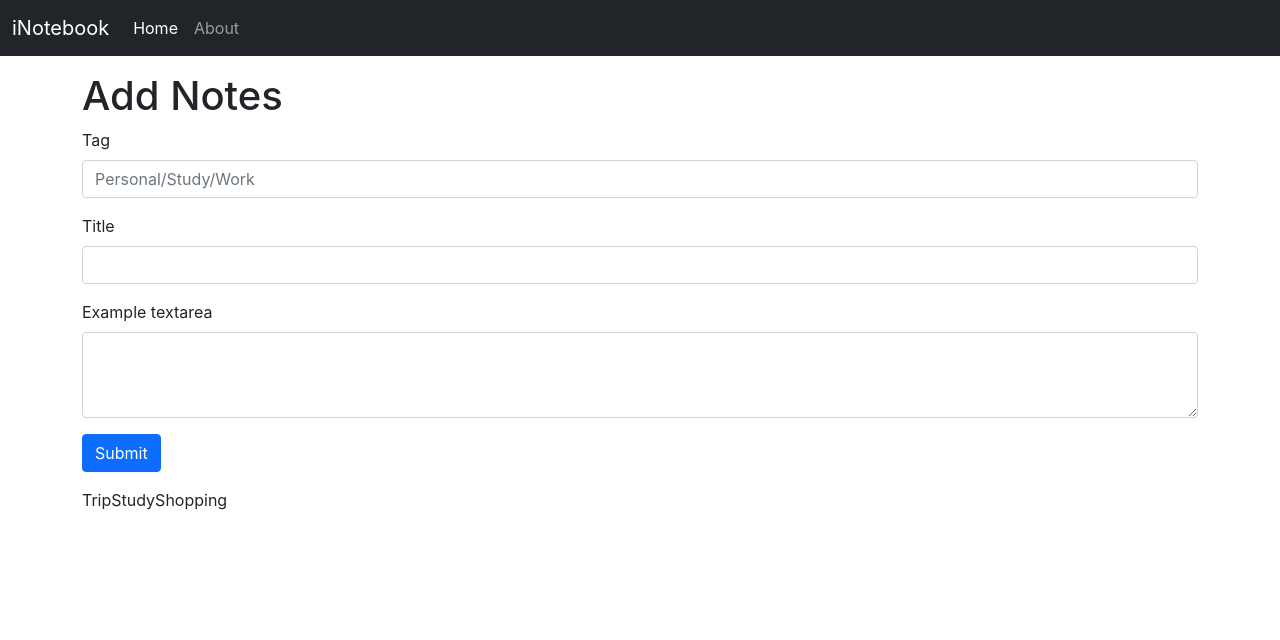
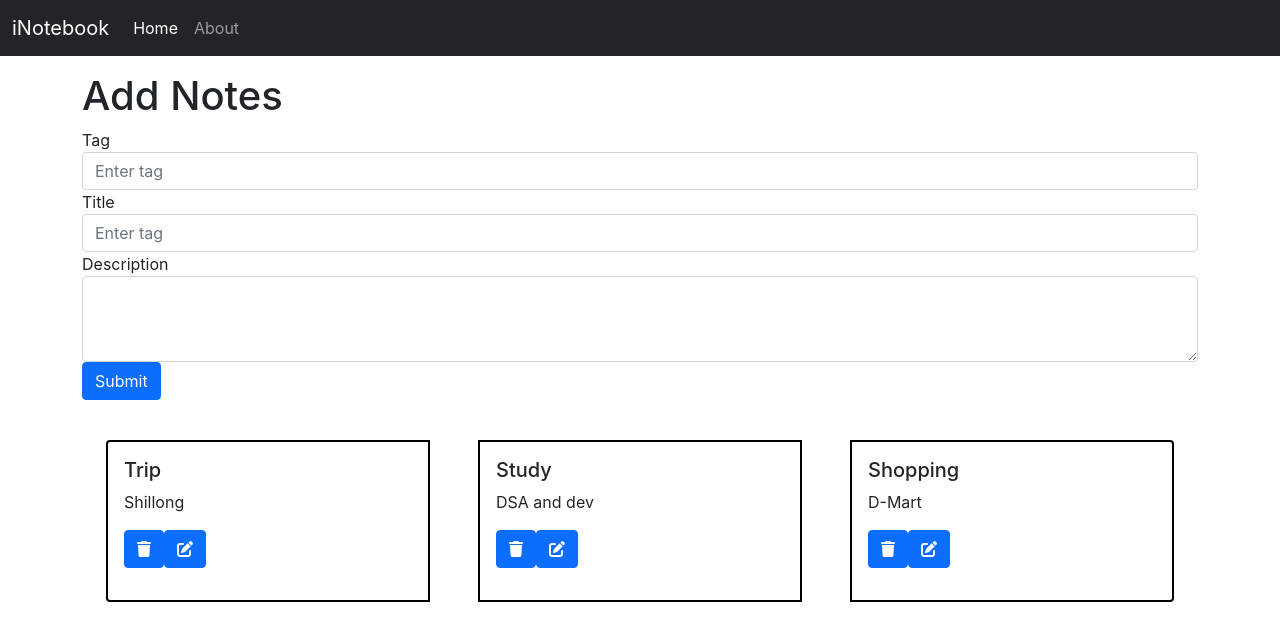
Before and after one commit to Devojoytip/iNotebook, a React (Create React App) app: page / in a window 1280 px wide. Shown: the top 640 px of the page. Built offline with nearby package versions, Linux system fonts and the light colour scheme.

Commit message:
Adding AddNote component to iNotebook

```diff
--- a/public/index.html
+++ b/public/index.html
@@ -29,5 +29,6 @@
   <script src="https://cdn.jsdelivr.net/npm/bootstrap@5.1.3/dist/js/bootstrap.min.js"
     integrity="sha384-QJHtvGhmr9XOIpI6YVutG+2QOK9T+ZnN4kzFN1RtK3zEFEIsxhlmWl5/YESvpZ13"
     crossorigin="anonymous"></script>
+    <script src="https://kit.fontawesome.com/93c96e821e.js" crossorigin="anonymous"></script>
   </body>
 </html>
--- /dev/null
+++ b/src/components/AddNote.js
@@ -0,0 +1,46 @@
+import React, { useContext } from 'react'
+import Button from 'react-bootstrap/Button';
+import Form from 'react-bootstrap/Form';
+
+import { useState } from "react";
+import NoteContext from '../context/Notes/NoteContext';
+
+const AddNote = () => {
+    const context = useContext(NoteContext);
+    const {addNote} = context;
+
+    const [note, setNote] = useState({ title: "", description: "", tag: "" })
+
+    const handleClick = (e) => {
+        e.preventDefault()
+        addNote(note.title,note.description,note.tag)
+    }
+
+    const onChange = (e) => {
+        setNote({ ...note, [e.target.name]: e.target.value })
+    }
+    return (
+        <div className='container my-3'>
+            <h1>Add Notes</h1>
+
+            <form>
+                <div className="form-group">
+                    <label htmlFor="title">Tag</label>
+                    <input type="text" id="tag" name='tag' className='form-control tag' aria-describedby="emailHelp" placeholder="Enter tag" onChange={onChange} />
+                </div>
+                <div className="form-group">
+                    <label htmlFor="title">Title</label>
+                    <input type="text" id="title" name='title' className='form-control' aria-describedby="emailHelp" placeholder="Enter tag" onChange={onChange} />
+                </div>
+                <div className="form-group">
+                    <label htmlFor="description">Description</label>
+                    <textarea className="form-control" name='description' id="description" rows="3"onChange={onChange} ></textarea>
+                </div>
+                <button type="submit" className="btn btn-primary" onClick={handleClick}>Submit</button>
+            </form>
+
+        </div>
+    )
+}
+
+export default AddNote
--- a/src/components/Home.js
+++ b/src/components/Home.js
@@ -1,45 +1,15 @@
-import React, { useContext } from 'react'
-import Button from 'react-bootstrap/Button';
-import Form from 'react-bootstrap/Form';
-import NoteContext from '../context/Notes/NoteContext';
+
+import Notes from './Notes';
+import AddNote from './AddNote';
 
 const Home = () => {
-  const context=useContext(NoteContext);
-  const {Notes,setNotes}=context;
+
   return (
     <>
 
-      <div className='container my-3'>
-      <h1>Add Notes</h1>
-      <Form>
-      <Form.Group className="mb-3" controlId="exampleForm.ControlInput1">
-        <Form.Label>Tag</Form.Label>
-        <Form.Control type="text" placeholder="Personal/Study/Work" />
-      </Form.Group>
+      <AddNote/>
 
-      <Form.Group className="mb-3" controlId="exampleForm.ControlInput1">
-        <Form.Label>Title</Form.Label>
-        <Form.Control type="text" placeholder="" />
-      </Form.Group>
-
-      <Form.Group className="mb-3" controlId="exampleForm.ControlTextarea1">
-        <Form.Label>Example textarea</Form.Label>
-        <Form.Control as="textarea" rows={3} />
-      </Form.Group>
-
-      <Button variant="primary" type="submit">
-        Submit
-      </Button>
-    </Form>
-      </div>
-
-      <div className="container my-3">
-        {
-          Notes.map((note)=>{
-            return note.title;
-          })
-        }
-      </div>
+      <Notes></Notes>
 
     </>
   )
--- /dev/null
+++ b/src/components/NoteItem.js
@@ -0,0 +1,28 @@
+import React from 'react'
+import Card from 'react-bootstrap/Card';
+import Button from 'react-bootstrap/Button';
+
+const NoteItem = (props) => {
+    const {note} = props;
+  return (
+    <Card style={{ width: '10rem', margin: "1.5rem", border:'2px solid black' }}>
+      <Card.Body>
+        <Card.Title>{note.title}</Card.Title>
+        <Card.Text>
+          {note.description}
+        </Card.Text>
+        <div className="my-3">
+
+        <Button variant="primary">
+        <i className="fa-sharp fa-solid fa-trash"></i>
+        </Button>
+        <Button variant="primary">
+        <i className="fa-solid fa-pen-to-square"></i>
+        </Button>
+        </div>
+      </Card.Body>
+    </Card>
+  )
+}
+
+export default NoteItem
--- /dev/null
+++ b/src/components/Notes.js
@@ -0,0 +1,23 @@
+import React, { useContext } from 'react'
+import NoteContext from '../context/Notes/NoteContext';
+import NoteItem from './NoteItem';
+import { CardGroup } from 'react-bootstrap';
+
+const Notes = () => {
+    const context = useContext(NoteContext);
+    const { notes, setNotes } = context;
+    return (
+        <div className="container my-3">
+            {
+                <CardGroup >
+
+                    {notes.map((note) => {
+                        return <NoteItem key={note._id} note={note} ></NoteItem>
+                    })}
+                </CardGroup>
+            }
+        </div>
+    )
+}
+
+export default Notes
--- a/src/context/Notes/NoteState.js
+++ b/src/context/Notes/NoteState.js
@@ -2,7 +2,7 @@ import NoteContext from "./NoteContext";
 import { useState } from "react";
 
 const NoteState = (props) => {
-    const notes = [
+    const notes_arr = [
         {
             "_id": "64666e8c39d452f1cd767355",
             "user": "64666e1339d452f1cd76734d",
@@ -32,10 +32,24 @@ const NoteState = (props) => {
         }
     ]
 
-    const [Notes, setNotes] = useState(notes)
+    const [notes, setNotes] = useState(notes_arr)
 
+    const addNote=(title,description,tag)=>{
+        const note=
+        {
+            "_id": "9967db05aee38756abc1c041",
+            "user": "64666e1339d452f1cd76734d",
+            "title": title,
+            "description": description,
+            "tag": tag,
+            "date": new Date().toLocaleString(),
+            "__v": 0
+        };
+        console.log('Note created',note)
+        setNotes(notes_arr.concat(note))
+    }
     return (
-        <NoteContext.Provider value={{Notes,setNotes}}>
+        <NoteContext.Provider value={{notes,setNotes,addNote}}>
             {props.children}
         </NoteContext.Provider>
     )
```
Also changed, not shown: src/components/Alert.js (added, +13 -0 lines).
